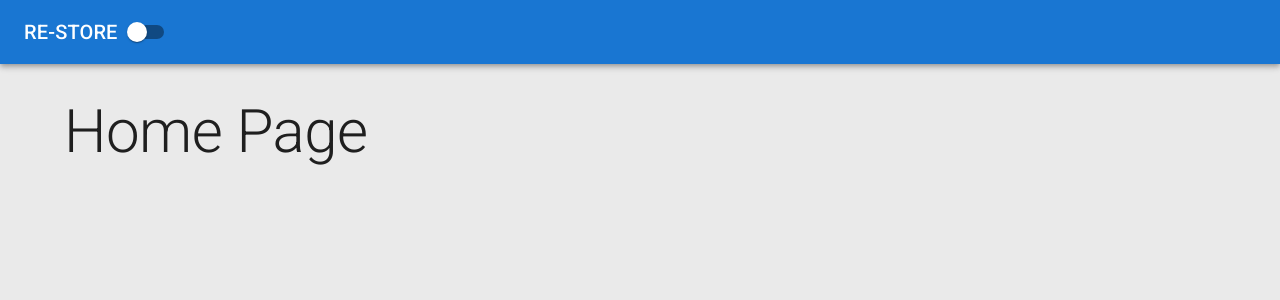
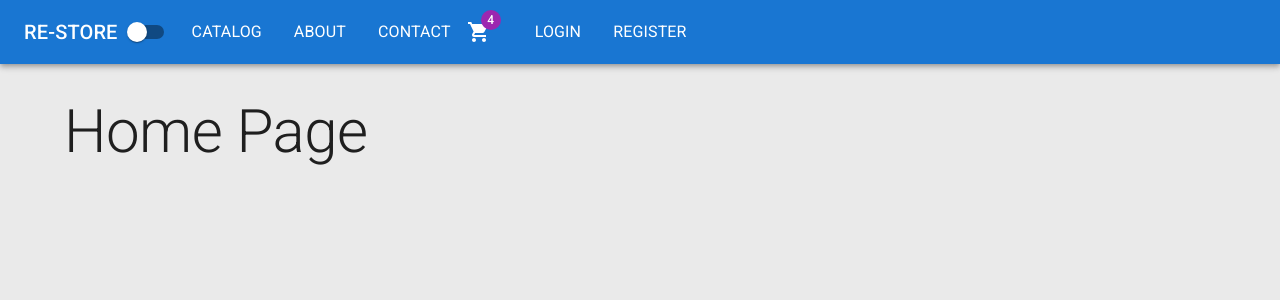
Before and after one commit to LarsNyborgPedersen/e-commerce, a React (Create React App) app in the folder client/: page / in a window 1280 px wide. Shown: the top 300 px of the page. Built offline with nearby package versions, Linux system fonts and the light colour scheme.

Commit message:
Adding navlinks to the appBar

```diff
--- a/client/package.json
+++ b/client/package.json
@@ -7,7 +7,7 @@
     "@emotion/styled": "^11.10.6",
     "@fontsource/roboto": "^4.5.8",
     "@mui/icons-material": "^5.11.11",
-    "@mui/material": "^5.11.13",
+    "@mui/material": "^5.11.14",
     "@testing-library/jest-dom": "^5.16.5",
     "@testing-library/react": "^13.4.0",
     "@testing-library/user-event": "^13.5.0",
--- a/client/src/app/layout/Header.tsx
+++ b/client/src/app/layout/Header.tsx
@@ -1,4 +1,17 @@
-import { AppBar, Switch, Theme, Toolbar, Typography } from "@mui/material";
+import { AppBar, Badge, IconButton, List, ListItem, Switch, Theme, Toolbar, Typography } from "@mui/material";
+import { ShoppingCart } from "@mui/icons-material";
+import { NavLink } from "react-router-dom";
+
+const midLinks = [
+    {title: 'catalog', path: '/catalog'},
+    {title: 'about', path: '/about'},
+    {title: 'contact', path: '/contact'}
+]
+
+const rightLinks = [
+    {title: 'login', path: '/login'},
+    {title: 'register', path: '/register'}
+]
 
 interface Props {
     darkMode: boolean;
@@ -9,10 +22,45 @@
     return (
         <AppBar position="static" sx={{mb: 4}}>
             <Toolbar>
-                <Typography variant="h6">
+                <Typography variant="h6" component={NavLink}
+                    to='/'
+                    sx={{color: 'inherit', textDecoration: 'none'}}
+
+                >
                     RE-STORE
                 </Typography>
                 <Switch checked={darkMode} onChange={handleThemeChange} />
+                <List sx={{display: 'flex'}}>
+                    {midLinks.map(({title, path}) => (
+                        <ListItem
+                        component={NavLink}
+                        to={path}
+                        key={path}
+                        sx={{color: 'inherit', typograhy: 'h6'}}
+                        >
+                            {title.toUpperCase()}
+                        </ListItem>
+                    ))}
+                </List>
+
+                <IconButton size='large' edge='start' color='inherit' sx={{mr: 2}}>
+                    <Badge badgeContent='4' color="secondary">
+                        <ShoppingCart />
+                    </Badge>
+                </IconButton>
+
+                <List sx={{display: 'flex'}}>
+                    {rightLinks.map(({title, path}) => (
+                        <ListItem
+                        component={NavLink}
+                        to={path}
+                        key={path}
+                        sx={{color: 'inherit', typograhy: 'h6'}}
+                        >
+                            {title.toUpperCase()}
+                        </ListItem>
+                    ))}
+                </List>
             </Toolbar>
         </AppBar>
     )
```
Also changed, not shown: 1 other file (tests, documents, lock files or other folders).
